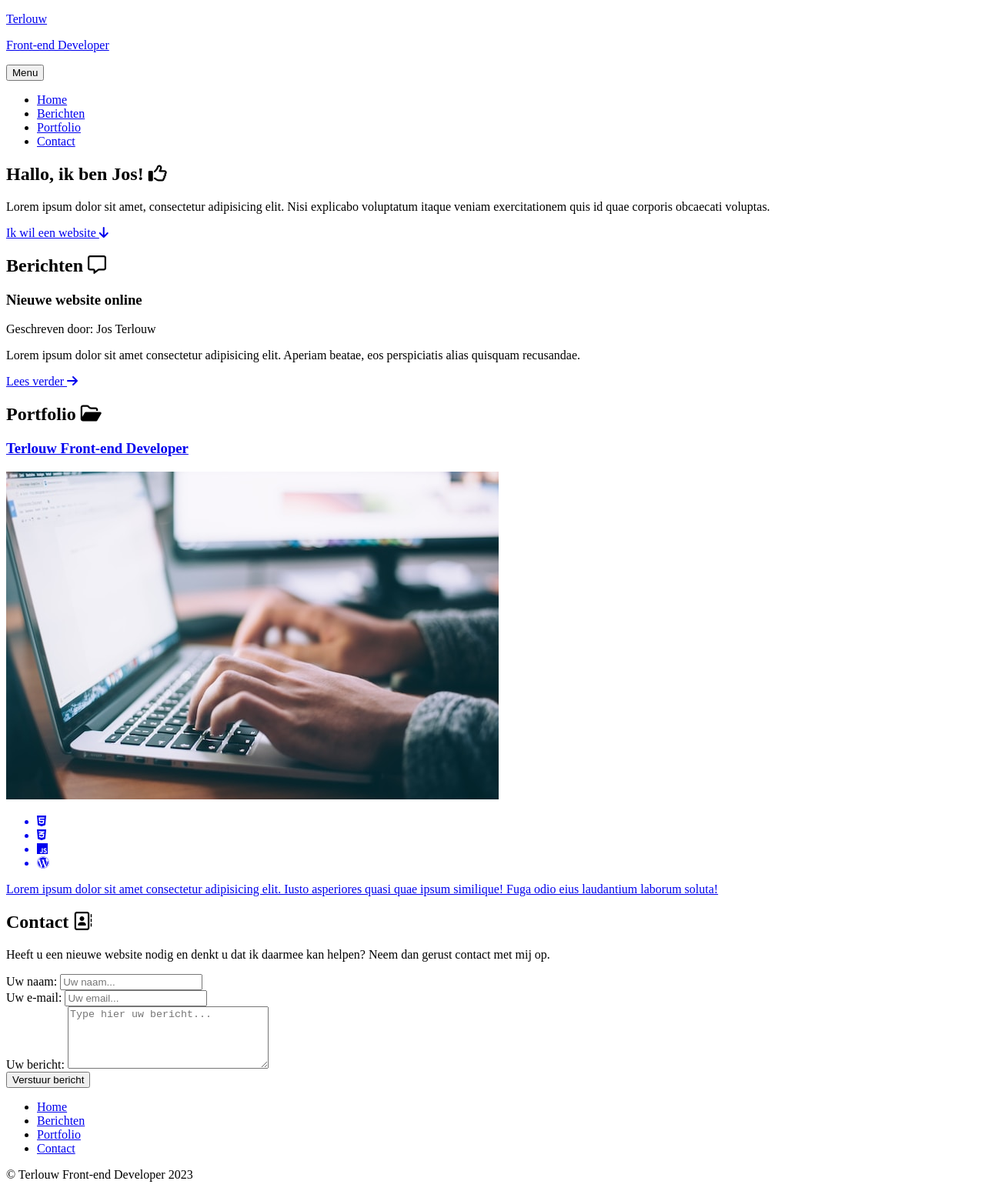
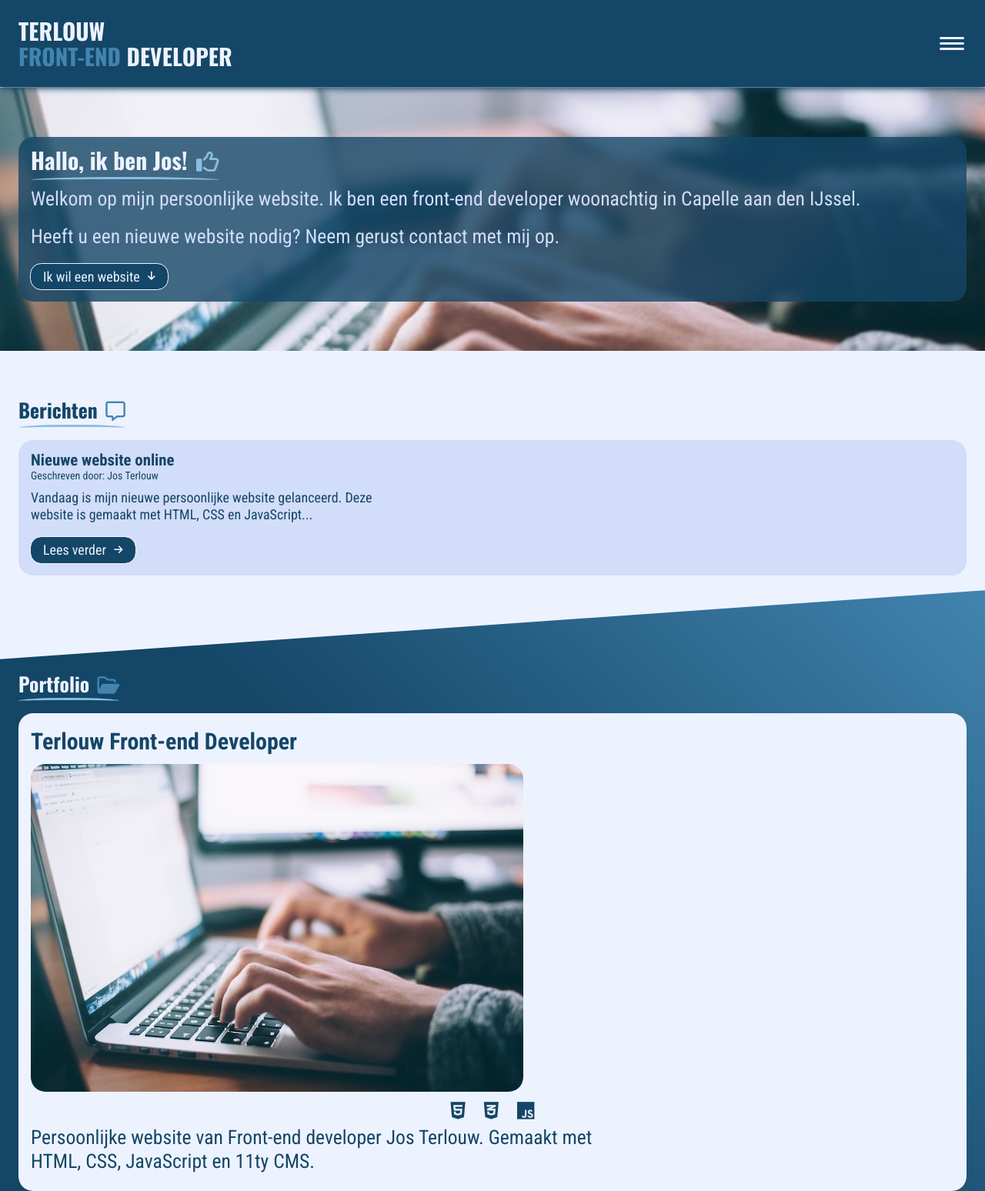
Before and after one commit to JT1908/terlouw, a website built with Vite: page index.html in a window 1280 px wide. Shown: the top 1548 px of the page at 77% size. Built offline with nearby package versions, Linux system fonts and the light colour scheme.

Commit message:
Add files via upload

```diff
--- /dev/null
+++ b/css/layout/base.css
@@ -0,0 +1,73 @@
+html {
+	scroll-behavior: smooth;
+}
+
+body {
+	position: relative;
+	background-color: var(--color-secondary);
+	font-family: var(--ff-secondary);
+	font-size: var(--fs-300);
+	line-height: 1.4;
+	overflow-x: hidden;
+}
+
+header,
+footer {
+	padding-block: var(--spacer-300);
+}
+
+section {
+	padding-block: var(--spacer-500);
+}
+
+article {
+	padding-block: var(--spacer-200);
+	padding-inline: var(--spacer-200);
+	background-color: var(--color-secondary-200);
+	color: var(--color-primary-400);
+	border-radius: var(--border-radius);
+}
+
+article p {
+	max-width: 50ch;
+}
+
+footer {
+	padding-block-end: var(--spacer-200);
+}
+
+.visually-hidden {
+	clip: rect(0 0 0 0);
+	clip-path: inset(50%);
+	height: 1px;
+	overflow: hidden;
+	position: absolute;
+	white-space: nowrap;
+	width: 1px;
+}
+
+h1,
+h2 {
+	margin-block-end: var(--spacer-200);
+	font-family: var(--ff-primary);
+	text-transform: uppercase;
+	color: var(--color-primary-400);
+}
+
+h1 {
+	font-size: clamp(var(--fs-400), 5vw, var(--fs-600));
+}
+
+h2 {
+	font-size: clamp(var(--fs-300), 5vw, var(--fs-500));
+}
+
+@media (min-width: 50em) {
+	body {
+		font-size: var(--fs-500);
+	}
+
+	.wrapper {
+		padding-inline: var(--spacer-300);
+	}
+}
--- /dev/null
+++ b/css/layout/footer.css
@@ -0,0 +1,19 @@
+.primary-footer {
+	background-color: var(--color-primary-400);
+}
+
+.secondary-navigation {
+	margin-block-end: var(--spacer-100);
+}
+
+.secondary-navigation-list {
+	display: flex;
+	justify-content: center;
+	gap: var(--gap);
+}
+
+.footer__text {
+	display: flex;
+	justify-content: center;
+	color: var(--color-secondary-400);
+}
--- /dev/null
+++ b/css/layout/header.css
@@ -0,0 +1,158 @@
+.primary-header {
+	position: fixed;
+	top: 0;
+	width: 100%;
+	background-color: var(--color-primary-400);
+	box-shadow: 0 2px 8px 0 var(--color-primary-400);
+	z-index: 999;
+}
+
+.logo {
+	margin: 0;
+	padding: 0;
+	font-family: var(--ff-primary);
+	font-size: var(--fs-600);
+	color: var(--color-secondary);
+	line-height: 1.1;
+	text-transform: uppercase;
+}
+
+.logo__bottom span {
+	color: var(--color-primary);
+}
+
+.logo__bottom {
+	color: var(--color-secondary);
+}
+
+.menu-toggle {
+	display: block;
+	width: 2.2rem;
+	aspect-ratio: 1;
+	cursor: pointer;
+	border: 0;
+	outline: 0;
+	background-color: transparent;
+	z-index: 999;
+}
+
+.hamburger,
+.hamburger::before,
+.hamburger::after {
+	content: "";
+	display: block;
+	background-color: var(--color-secondary);
+	height: 3px;
+	width: var(--spacer-400);
+	border-radius: 10px;
+	transition: all 400ms ease-in-out;
+}
+
+.hamburger::before {
+	transform: translateY(-7px);
+}
+
+.hamburger::after {
+	transform: translateY(4px);
+}
+
+[aria-expanded="true"] .hamburger {
+	transform: rotate(45deg);
+}
+
+[aria-expanded="true"] .hamburger::before {
+	opacity: 0;
+}
+
+[aria-expanded="true"] .hamburger::after {
+	transform: translateY(-3px) rotate(-90deg);
+}
+
+.primary-navigation {
+	position: relative;
+	display: flex;
+	justify-content: space-between;
+	align-items: center;
+	font-family: var(--ff-primary);
+}
+
+.primary-navigation-list {
+	position: absolute;
+	top: calc(var(--header-height) - 1.7rem);
+	right: -1rem;
+	display: flex;
+	flex-direction: column;
+	gap: var(--spacer-300);
+	min-height: 100vh;
+	width: 65%;
+	padding-block-start: var(--spacer-500);
+	background-image: linear-gradient(
+		to bottom,
+		rgb(20, 70, 103),
+		rgba(66, 132, 175, 0.95) 85%
+	);
+	box-shadow: 0 2px 8px 0 var(--color-primary-400);
+}
+
+.primary-navigation-list li {
+	text-align: center;
+}
+
+.nav__link {
+	position: relative;
+	font-size: var(--fs-nav);
+	padding-block: var(--spacer-200);
+	color: var(--color-secondary);
+	transition: all ease 250ms;
+}
+
+.nav__link:hover {
+	color: var(--color-secondary-400);
+}
+
+.nav__link::after {
+	content: "";
+	position: absolute;
+	bottom: 12px;
+	left: 50%;
+	height: 2px;
+	width: 0;
+	background: transparent;
+	transition: all ease 250ms;
+}
+
+.nav__link:hover::after {
+	width: 100%;
+	left: 0;
+	background: var(--color-primary-200);
+}
+
+.primary-navigation-list[data-state="opened"] {
+	animation: menuOpen 750ms ease-in-out forwards;
+}
+
+.primary-navigation-list[data-state="closing"] {
+	animation: menuClose 750ms ease-in-out forwards;
+}
+
+.primary-navigation-list[data-state="closed"] {
+	display: none;
+}
+
+@keyframes menuOpen {
+	0% {
+		transform: translateX(100%);
+	}
+	100% {
+		transform: translateX(0);
+	}
+}
+
+@keyframes menuClose {
+	100% {
+		transform: translateX(100%);
+	}
+	0% {
+		transform: translateX(0);
+	}
+}
--- /dev/null
+++ b/css/main.css
@@ -0,0 +1,12 @@
+@import "root.css";
+@import "reset.css";
+@import "utilities.css";
+
+@import "/css/layout/base.css";
+@import "/css/layout/header.css";
+@import "/css/layout/footer.css";
+
+@import "/css/sections/section__hero.css";
+@import "/css/sections/section__berichten.css";
+@import "/css/sections/section__portfolio.css";
+@import "/css/sections/section__contact.css";
--- /dev/null
+++ b/css/reset.css
@@ -0,0 +1,90 @@
+/* Box sizing rules */
+*,
+*::before,
+*::after {
+	box-sizing: border-box;
+	margin: 0;
+	padding: 0;
+}
+
+/* Remove default margin */
+body,
+h1,
+h2,
+h3,
+h4,
+p,
+figure,
+blockquote,
+dl,
+dd {
+	margin: 0;
+}
+
+/* Remove list styles on ul, ol elements with a list role, which suggests default styling will be removed */
+ul,
+ol {
+	list-style: none;
+}
+
+html {
+	scroll-padding-top: calc(var(--header-height) - 3rem);
+}
+
+/* Set core root defaults */
+html:focus-within {
+	scroll-behavior: smooth;
+}
+
+/* Set core body defaults */
+body {
+	min-height: 100vh;
+	text-rendering: optimizeSpeed;
+	line-height: 1.5;
+}
+
+/* A elements that don't have a class get default styles */
+a:not([class]) {
+	text-decoration-skip-ink: auto;
+}
+
+/* Remove decoration A elements */
+a {
+	text-decoration: none;
+}
+
+/* Make images easier to work with */
+img,
+picture {
+	max-width: 100%;
+	display: block;
+}
+
+/* Inherit fonts for inputs and buttons */
+input,
+button,
+textarea,
+select {
+	font: inherit;
+}
+
+button {
+	margin: 0;
+	padding: 0;
+}
+
+/* Remove all animations, transitions and smooth scroll for people that prefer not to see them */
+@media (prefers-reduced-motion: reduce) {
+	html:focus-within {
+		scroll-behavior: auto;
+	}
+
+	*,
+	*::before,
+	*::after {
+		animation-duration: 0.01ms !important;
+		animation-iteration-count: 1 !important;
+		transition-duration: 0.01ms !important;
+		scroll-behavior: auto !important;
+	}
+}
--- /dev/null
+++ b/css/root.css
@@ -0,0 +1,53 @@
+:root {
+	/* Colors */
+	--color-primary: rgb(66, 132, 175);
+	--color-primary-200: rgb(136, 190, 225);
+	--color-primary-400: rgb(20, 70, 103);
+
+	--color-secondary: rgb(237, 242, 255);
+	--color-secondary-200: rgb(210, 221, 249);
+	--color-secondary-400: rgb(192, 201, 239);
+
+	/* Font sizes */
+	--fs-100: 0.875rem;
+	--fs-200: 1rem;
+	--fs-300: 1.125rem;
+	--fs-400: 1.3rem;
+	--fs-500: 1.6rem;
+	--fs-600: 1.85rem;
+	--fs-700: 2.5rem;
+	--fs-800: 3.5rem;
+
+	--fs-nav: 1.375rem;
+
+	/* Spacers */
+	--spacer-50: 0.25rem;
+	--spacer-100: 0.5rem;
+	--spacer-150: 0.65rem;
+	--spacer-200: 1rem;
+	--spacer-300: 1.5rem;
+	--spacer-400: 2rem;
+	--spacer-500: 4rem;
+	--spacer-600: 6rem;
+	--spacer-700: 10rem;
+
+	/* Fonts */
+	--ff-primary: "Oswald", sans-serif;
+	--ff-secondary: "Roboto Condensed", sans-serif;
+
+	/* Gaps */
+	--gap: 1rem;
+
+	/* Border radius */
+	--border-radius: 0.75em;
+}
+
+@media (min-width: 50em) {
+	:root {
+		/* Font sizes */
+		--fs-nav: 1.4rem;
+
+		/* Gaps */
+		--gap: 1.5rem;
+	}
+}
--- /dev/null
+++ b/css/sections/section__berichten.css
@@ -0,0 +1,15 @@
+.article__title {
+	font-size: var(--fs-400);
+	line-height: 1;
+}
+
+.article__author {
+	margin-block-end: var(--spacer-100);
+	font-size: var(--fs-100);
+}
+
+.article__preview {
+	margin-block-end: var(--spacer-200);
+	font-size: var(--fs-300);
+	line-height: 1.2;
+}
--- /dev/null
+++ b/css/sections/section__contact.css
@@ -0,0 +1,37 @@
+.section__contact p {
+	max-width: 50ch;
+	margin-block-end: var(--spacer-200);
+	font-size: var(--fs-300);
+	line-height: 1.2;
+}
+
+.section__contact form {
+	padding-block-start: var(--spacer-200);
+	padding-block-end: var(--spacer-100);
+	padding-inline: var(--spacer-200);
+	background-color: var(--color-secondary-200);
+	color: var(--color-primary-400);
+	border-radius: var(--border-radius);
+}
+
+.contact__container {
+	display: flex;
+	justify-content: space-between;
+	align-items: center;
+	margin-block-end: var(--spacer-200);
+}
+
+.contact__container label {
+	font-weight: 700;
+}
+
+.contact__container input,
+.contact__container textarea {
+	padding-block: var(--spacer-50);
+	padding-inline: var(--spacer-200);
+	width: 70%;
+	border: 0;
+	outline: 0;
+	color: var(--color-primary-400);
+	border-radius: var(--border-radius);
+}
--- /dev/null
+++ b/css/sections/section__hero.css
@@ -0,0 +1,55 @@
+.section__hero {
+	position: relative;
+	margin-block-start: var(--header-height);
+}
+
+.hero__text {
+	background-color: rgb(20, 70, 103, 0.8);
+	backdrop-filter: blur(5px);
+	padding: var(--spacer-200);
+	border-radius: var(--border-radius);
+}
+
+.site__title {
+	position: relative;
+	width: max-content;
+	font-family: var(--ff-primary);
+	color: var(--color-secondary);
+	line-height: 1;
+	text-transform: none;
+}
+
+.site__title::after {
+	content: "";
+	position: absolute;
+	left: 0;
+	bottom: -12px;
+	height: 8px;
+	width: 100%;
+	border-top: solid 3px var(--color-primary-200);
+	border-radius: 50%;
+}
+
+.site__title i {
+	margin-block: 0;
+	margin-inline-start: var(--spacer-50);
+	color: var(--color-primary-200);
+}
+
+.hero__text p {
+	margin-block-end: var(--spacer-200);
+	color: var(--color-secondary-200);
+	line-height: 1.3;
+}
+
+.hero__image {
+	position: absolute;
+	top: 0;
+	right: 0;
+	bottom: 0;
+	left: 0;
+	background-image: url(/images/hero_image.jpg);
+	background-size: cover;
+	background-position: center;
+	z-index: -1;
+}
--- /dev/null
+++ b/css/sections/section__portfolio.css
@@ -0,0 +1,47 @@
+.section__portfolio {
+	color: var(--color-secondary-400);
+}
+
+.portfolio__container {
+	padding-block-start: var(--spacer-200);
+	padding-block-end: var(--spacer-100);
+	padding-inline: var(--spacer-200);
+	background-color: var(--color-secondary);
+	border-radius: var(--border-radius);
+	overflow: hidden;
+}
+
+.section__portfolio h2 {
+	color: var(--color-secondary);
+}
+
+.portfolio__name {
+	margin-block-end: var(--spacer-100);
+	color: var(--color-primary-400);
+}
+
+.portfolio__image {
+	margin-block-end: var(--spacer-100);
+	border-radius: var(--border-radius);
+}
+
+.portfolio__skillset {
+	display: flex;
+	justify-content: center;
+	gap: var(--gap);
+	align-items: center;
+	margin: 0;
+	padding: 0;
+}
+
+.portfolio__skill {
+	font-size: var(--fs-500);
+	color: var(--color-primary-400);
+}
+
+.portfolio__description {
+	max-width: 60ch;
+	margin-block-end: var(--spacer-200);
+	color: var(--color-primary-400);
+	line-height: 1.2;
+}
--- /dev/null
+++ b/css/utilities.css
@@ -0,0 +1,94 @@
+.btn,
+.contact__container input[type="submit"] {
+	display: inline-flex;
+	justify-content: center;
+	align-items: center;
+	gap: var(--spacer-150);
+	cursor: pointer;
+	/* margin-block: var(--spacer-200); */
+	padding-block: var(--spacer-50);
+	padding-inline: var(--spacer-200);
+	font-size: var(--fs-300);
+	border-radius: var(--border-radius);
+	border: 0;
+}
+
+.btn-cta,
+.contact__container input[type="submit"] {
+	background-color: var(--color-primary-400);
+	color: var(--color-secondary);
+	outline: 1px solid var(--color-secondary);
+	transition: all ease-in-out 350ms;
+}
+
+.btn-cta:focus,
+.btn-cta:hover,
+.contact__container input[type="submit"]:focus,
+.contact__container input[type="submit"]:hover {
+	background-color: var(--color-secondary);
+	color: var(--color-primary-400);
+	outline: 1px solid var(--color-primary-400);
+}
+
+.btn i {
+	font-size: 0.8rem;
+}
+
+.wrapper {
+	max-width: 65em;
+	margin-inline: auto;
+	padding-inline: var(--spacer-200);
+}
+
+.no-scroll {
+	overflow-x: hidden;
+}
+
+.subtitle {
+	position: relative;
+	width: max-content;
+	margin-block-end: var(--spacer-300);
+	font-family: var(--ff-primary);
+	color: var(--color-primary-400);
+	line-height: 1;
+	text-transform: none;
+}
+
+.subtitle::after {
+	content: "";
+	position: absolute;
+	left: 0;
+	bottom: -12px;
+	height: 8px;
+	width: 100%;
+	border-top: solid 3px var(--color-primary-200);
+	border-radius: 50%;
+}
+
+.subtitle i {
+	margin-block: 0;
+	margin-inline-start: var(--spacer-50);
+	color: var(--color-primary);
+}
+
+.light {
+	color: white;
+}
+
+/* Diagonal section */
+.diagonal {
+	--skew-angle: -4deg;
+	--background: linear-gradient(45deg, #144667, #144667, #4284af);
+
+	position: relative;
+	isolation: isolate;
+}
+
+.diagonal::after {
+	content: "";
+	background: var(--background);
+	position: absolute;
+	z-index: -1;
+	inset: 0;
+	transform: skewY(var(--skew-angle));
+}
--- a/index.html
+++ b/index.html
@@ -20,7 +20,7 @@
                     <a href="index.html">
                         <div class="logo">
                             <p class="logo__top">Terlouw</p>
-                            <p class="logo__bottom">Front-end Developer</p>
+                            <p class="logo__bottom"><span>Front-end</span> Developer</p>
                         </div>
                     </a>
 
@@ -45,8 +45,8 @@
                 <div class="hero__text">
                     <div class="wrapper"></div>
                         <h1 class="site__title">Hallo, ik ben Jos! <i class="fa-regular fa-thumbs-up"></i></h1>
-                        <p>Lorem ipsum dolor sit amet, consectetur adipisicing elit. Nisi explicabo voluptatum itaque veniam exercitationem
-                            quis id quae corporis obcaecati voluptas.</p>
+                        <p>Welkom op mijn persoonlijke website. Ik ben een front-end developer woonachtig in Capelle aan den IJssel.</p>
+                        <p>Heeft u een nieuwe website nodig? Neem gerust contact met mij op.</p>
                         <a href="#contact" class="btn btn-cta">Ik wil een website <i class="fa-solid fa-arrow-down"></i></a>
                     </div>
                 </div>
@@ -60,7 +60,7 @@
                 <article>
                     <h3 class="article__title">Nieuwe website online</h3>
                     <p class="article__author">Geschreven door: <span>Jos Terlouw</span></p>
-                    <p class="article__preview">Lorem ipsum dolor sit amet consectetur adipisicing elit. Aperiam beatae, eos perspiciatis alias quisquam recusandae.</p>
+                    <p class="article__preview">Vandaag is mijn nieuwe persoonlijke website gelanceerd. Deze website is gemaakt met HTML, CSS en JavaScript...</p>
                     <a href="#" class="btn btn-cta">Lees verder <i class="fa-solid fa-arrow-right"></i></a>
                 </article>
             </div>
@@ -78,9 +78,8 @@
                                 <li class="portfolio__skill"><i class="fa-brands fa-html5"></i></li>
                                 <li class="portfolio__skill"><i class="fa-brands fa-css3-alt"></i></li>
                                 <li class="portfolio__skill"><i class="fa-brands fa-js"></i></li>
-                                <li class="portfolio__skill"><i class="fa-brands fa-wordpress"></i></li>
                             </ul>
-                            <p class="portfolio__description">Lorem ipsum dolor sit amet consectetur adipisicing elit. Iusto asperiores quasi quae ipsum similique! Fuga odio eius laudantium laborum soluta!</p>
+                            <p class="portfolio__description">Persoonlijke website van Front-end developer Jos Terlouw. Gemaakt met HTML, CSS, JavaScript en 11ty CMS.</p>
                         </div>
                     </a>
                 </div>
```
